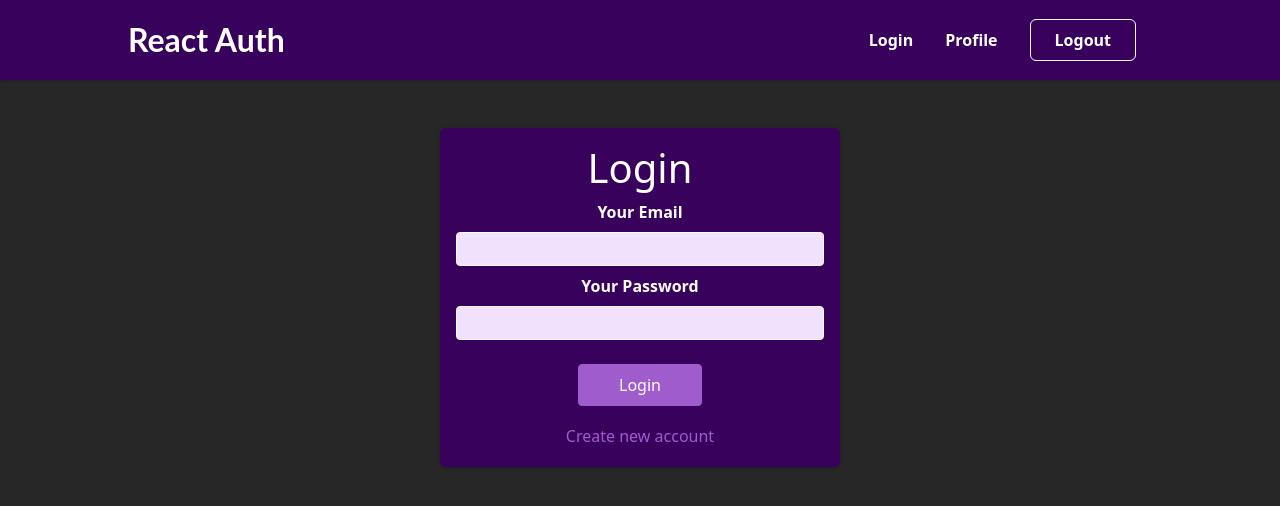
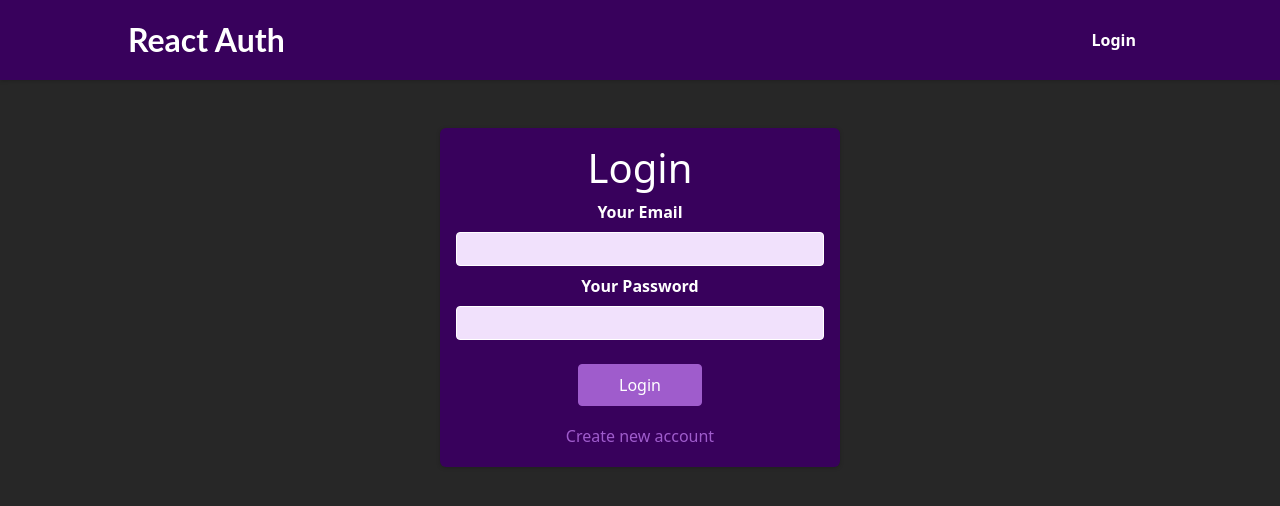
Before and after one commit to zydnwz/Ecommerce-website, a React (Create React App) app: page /auth in a window 1280 px wide. Shown: the top 506 px of the page. Built offline with nearby package versions, Linux system fonts and the light colour scheme.

Commit message:
Managing the token

```diff
--- a/src/components/Auth/AuthForm.js
+++ b/src/components/Auth/AuthForm.js
@@ -1,10 +1,13 @@
-import { useState, useRef } from "react";
+import { useState, useRef, useContext } from "react";
+import AuthContext from "../../store/auth-context";
 
 import classes from "./AuthForm.module.css";
 
 const AuthForm = () => {
   const emailInputRef = useRef();
   const passwordInputRef = useRef();
+
+  const authCtx = useContext(AuthContext);
 
   const [isLogin, setIsLogin] = useState(true);
   const [isLoading, setIsLoading] = useState(false);
@@ -53,7 +56,7 @@
         }
       })
       .then((data) => {
-        console.log(data);
+        authCtx.login(data.idToken);
       })
       .catch((err) => {
         alert(err);
--- a/src/components/Layout/MainNavigation.js
+++ b/src/components/Layout/MainNavigation.js
@@ -1,24 +1,39 @@
-import { Link } from 'react-router-dom';
-
-import classes from './MainNavigation.module.css';
+import { useContext } from "react";
+import { Link } from "react-router-dom";
+import AuthContext from "../../store/auth-context";
+import classes from "./MainNavigation.module.css";
 
 const MainNavigation = () => {
+  const authCtx = useContext(AuthContext);
+
+  const isLoggedIn = authCtx.isLoggedIn;
+
+  const logoutHandler = () => {
+    authCtx.logout()
+  }
+
   return (
     <header className={classes.header}>
-      <Link to='/'>
+      <Link to="/">
         <div className={classes.logo}>React Auth</div>
       </Link>
       <nav>
         <ul>
+          {!isLoggedIn && (
             <li>
-            <Link to='/auth'>Login</Link>
+              <Link to="/auth">Login</Link>
             </li>
+          )}
+          {isLoggedIn && (
             <li>
-            <Link to='/profile'>Profile</Link>
+              <Link to="/profile">Profile</Link>
             </li>
+          )}
+          {isLoggedIn && (
             <li>
-            <button>Logout</button>
+              <button onClick={logoutHandler}>Logout</button>
             </li>
+          )}
         </ul>
       </nav>
     </header>
--- /dev/null
+++ b/src/store/auth-context.js
@@ -0,0 +1,37 @@
+import React, { useState } from "react";
+
+const AuthContext = React.createContext({
+  token: "",
+  isLoggedIn: false,
+  login: (token) => {},
+  logout: () => {},
+});
+
+export const AuthContextProvider = (props) => {
+  const [token, setToken] = useState(null);
+
+  const userIsLoggedIn = !!token;
+
+  const loginHandler = (token) => {
+    setToken(token);
+  };
+
+  const logoutHandler = () => {
+    setToken(null);
+  };
+
+  const contextValue = {
+    token: token,
+    isLoggedIn: userIsLoggedIn,
+    login: loginHandler,
+    logout: logoutHandler,
+  };
+
+  return (
+    <AuthContext.Provider value={contextValue}>
+      {props.children}
+    </AuthContext.Provider>
+  );
+};
+
+export default AuthContext;
```
Lines whose indentation alone changed are shown as unchanged.
